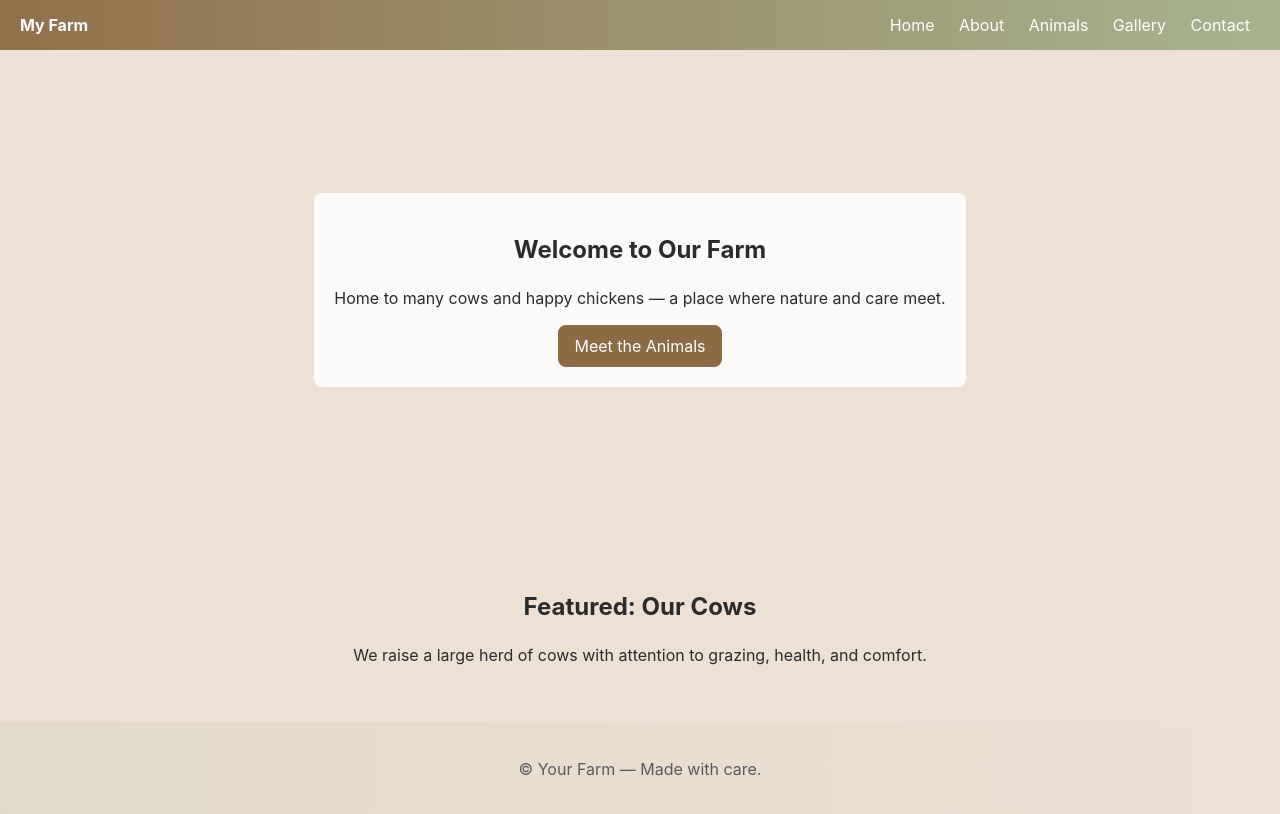
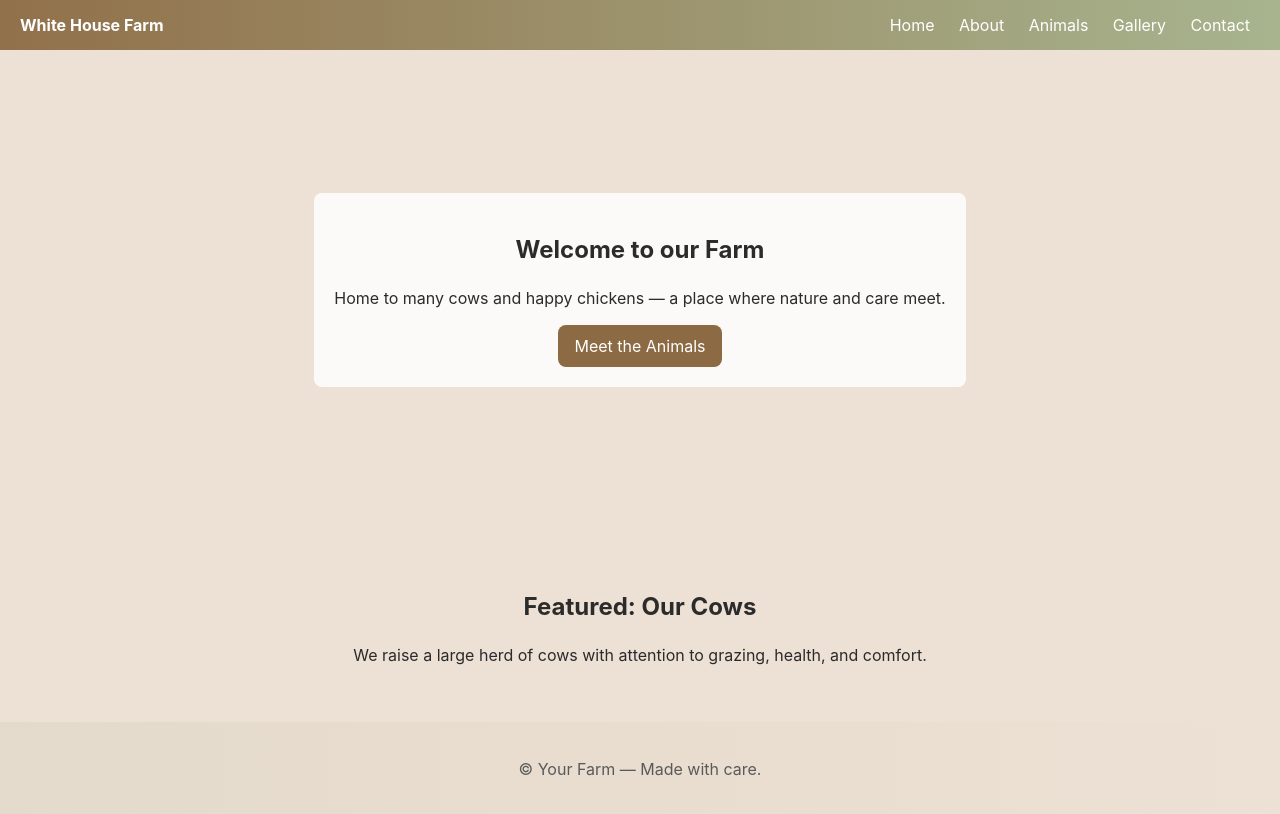
Before and after one commit to Michael-Gathirwa/White-House-Farm, a plain HTML site: page index.html in a window 1280 px wide. Drawn offline with Linux system fonts and the light colour scheme.

Commit message:
Update index.html

```diff
--- a/index.html
+++ b/index.html
@@ -3,12 +3,12 @@
 <head>
   <meta charset="utf-8" />
   <meta name="viewport" content="width=device-width,initial-scale=1" />
-  <title>Your Farm - Home</title>
+  <title>White House Farm Molo</title>
   <link rel="stylesheet" href="index.css">
 </head>
 <body>
   <header class="site-header">
-    <div class="logo">My Farm</div>
+    <div class="logo">White House Farm</div>
     <nav class="nav" id="nav">
       <a href="index.html">Home</a>
       <a href="about.html">About</a>
@@ -27,7 +27,7 @@
         <div class="slide" style="background-image:url('images/chickens/chicken1.svg')"></div>
       </div>
       <div class="hero-text">
-        <h1>Welcome to Our Farm</h1>
+        <h1>Welcome to our Farm</h1>
         <p>Home to many cows and happy chickens — a place where nature and care meet.</p>
         <a class="btn" href="animals.html">Meet the Animals</a>
       </div>
```
